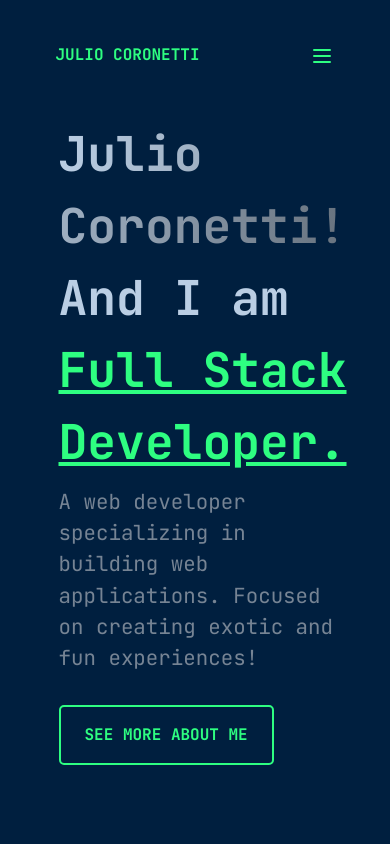
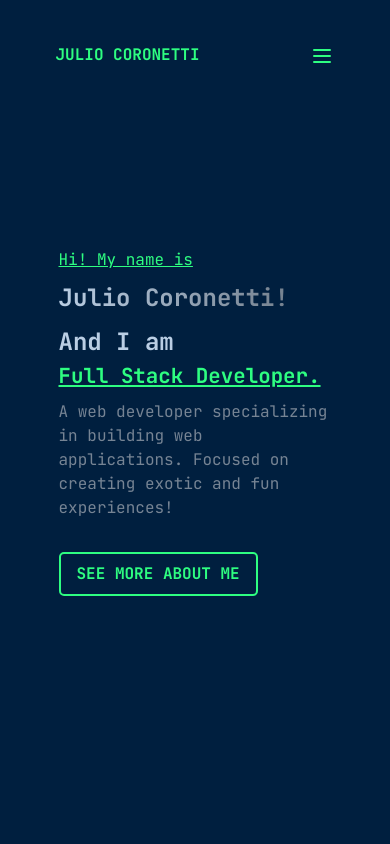
Before and after one commit to julioCoronetti/julioCoronetti.github.io, a React (Vite) app: page / in a window 390 px wide. Shown: the top 844 px of the page. Built offline with nearby package versions, Linux system fonts and the light colour scheme; the HTML template or start-up script is replaced by a standard one.

Commit message:
Update responsive design

```diff
--- a/src/components/Header/index.tsx
+++ b/src/components/Header/index.tsx
@@ -6,11 +6,8 @@ export const Header = () => {
         <HeaderContainer>
             <TextContainer>
                 <span>Hi! My name is</span>
-                <h1>
-                    <span>Julio Coronetti!</span>
-                    <br />
-                    And I am <span>Full Stack Developer.</span>
-                </h1>
+                <h1>Julio Coronetti!</h1>
+                <h1>And I am <span>Full Stack Developer.</span></h1>
                 <p>A web developer specializing in building web applications. Focused on creating exotic and fun experiences!</p>
             </TextContainer>
 
--- a/src/components/Header/styles.ts
+++ b/src/components/Header/styles.ts
@@ -28,6 +28,12 @@ export const HeaderContainer = styled.header`
         }
 
     }
+
+    @media (max-width: 480px) {
+        a {
+            padding: 0.5rem 1rem;
+        }
+    }
 `;
 
 export const TextContainer = styled.div`
@@ -41,15 +47,14 @@ export const TextContainer = styled.div`
     h1 {
         font-size: 3rem;
         font-weight: bold;
+    }
 
-        span:first-child {
-            background: linear-gradient(90deg, #BACEE4 0%, #67727E 100%);
-            background-clip: text;
-            -webkit-background-clip: text;
-            -webkit-text-fill-color: transparent;
-
-            text-decoration: none;
-        }
+    h1:nth-child(2) {
+        background: linear-gradient(90deg, #BACEE4 0%, #67727E 100%);
+        background-clip: text;
+        -webkit-background-clip: text;
+        -webkit-text-fill-color: transparent;
+        text-decoration: none;
     }
 
     span {
@@ -60,4 +65,45 @@ export const TextContainer = styled.div`
     p {
         color: ${props => props.theme.color["gray-600"]};
     }
+
+    @media (max-width: 768px) {
+        h1 {
+            font-size: 2.5rem;
+
+            span {
+                font-size: 2.5rem;
+            }
+        }
+
+        h1:nth-child(3) {
+            display: flex;
+            flex-direction: column;
+        }
+
+        p {
+            font-size: 1.5rem;
+        }
+
+        span {
+            font-size: 1.5rem;
+        }
+    }
+
+    @media (max-width: 480px) {
+        h1 {
+            font-size: 1.5rem;
+
+            span {
+                font-size: 1.3rem;
+            }
+        }
+
+        p {
+            font-size: 1rem;
+        }
+
+        span {
+            font-size: 1rem;
+        }
+    }
 `;
--- a/src/components/NavigationBar/styles.ts
+++ b/src/components/NavigationBar/styles.ts
@@ -60,13 +60,11 @@ export const NavigationBarList = styled.ul`
         display: none;
         flex-direction: column;
         position: absolute;
-        top: 7rem;
         left: 0;
         width: 100%;
         background-color: ${props => props.theme.color["blue-dark"]};
-        padding: 1rem 0;
+        padding: 5rem 1rem;
         box-shadow: 0 8px 16px rgba(0, 0, 0, 0.2);
-        padding-top: 5rem;
 
         &.open {
             left: 0;
@@ -79,6 +77,10 @@ export const NavigationBarList = styled.ul`
 
             background-color: ${props => props.theme.color["blue-light"]};
         }
+    }
+
+    @media (max-width: 480px) {
+        padding: 0;
     }
 `;
 
```
